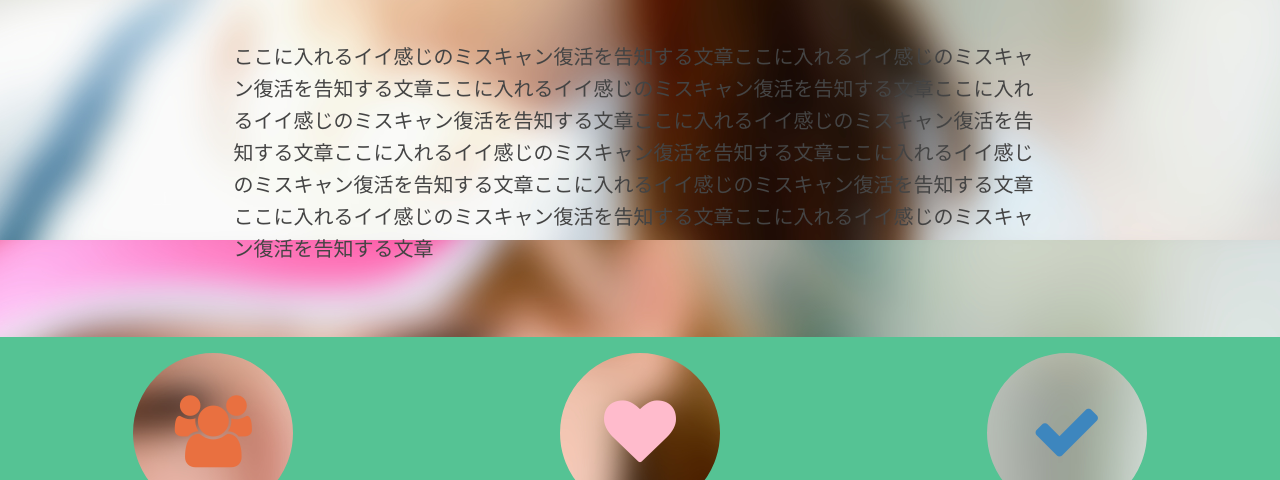
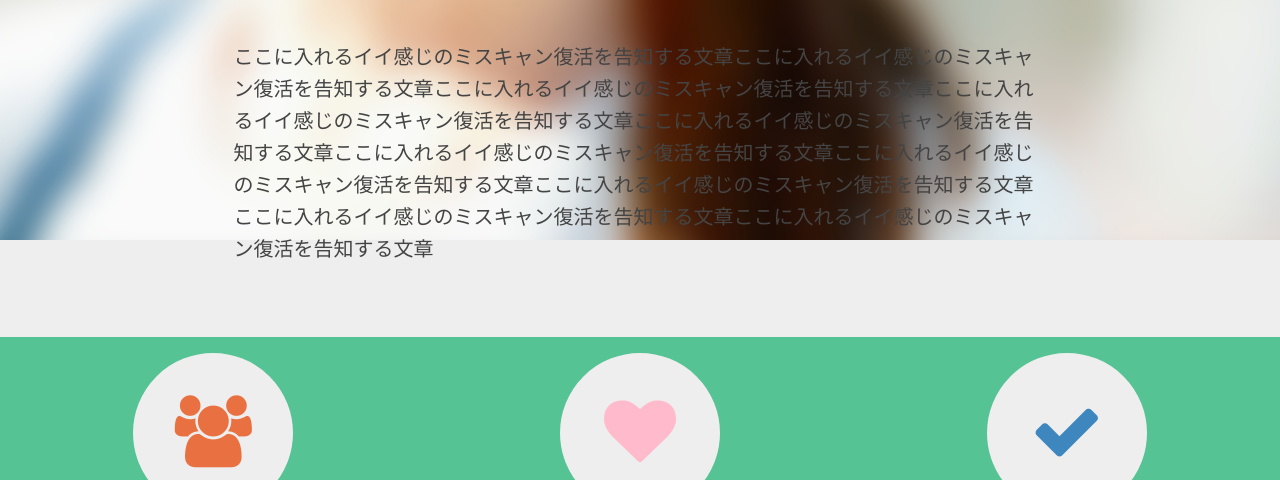
Before and after one commit to endaaman/ms, a Django app: page / in a window 1280 px wide. Shown: the part 560-1040 px from the top of the page. Run offline with Django 3.2, Linux system fonts and the light colour scheme; parts of the project's set-up code (start-up, migrations or seed data) failed here and were passed over.

Commit message:
大幅改修

```diff
--- a/static/css/common.css
+++ b/static/css/common.css
@@ -55,20 +55,26 @@
 html {
   height: 100%;
   background-color: #eeeeee;
-  position: relative;
-  background-attachment: fixed;
-  background-image: url(../img/bg.jpg);
-  background-repeat: no-repeat;
-  background-position: center center;
-  -webkit-background-size: cover;
-  background-size: cover;
-  color: red; }
+  position: relative; }
 
 body {
   font-family: "メイリオ", "Meiryo", "Hiragino Kaku Gothic ProN", "ヒラギノ角ゴ ProN W3";
   height: 100%;
   background-color: transparent;
   font-size: 20px; }
+
+#bg {
+  z-index: -1;
+  position: fixed;
+  top: 0;
+  left: 0;
+  width: 100%;
+  height: 100%;
+  background-image: url(../img/bg.jpg);
+  background-repeat: no-repeat;
+  background-position: center center;
+  -webkit-background-size: cover;
+  background-size: cover; }
 
 .content p {
   line-height: 1.6em;
--- a/static/css/common.sass
+++ b/static/css/common.sass
@@ -8,20 +8,23 @@
     background-color: #eee
     position: relative
 
-    background-attachment: fixed
-    background-image: url(../img/bg.jpg)
-    background-repeat: no-repeat
-    background-position: center center
-    background-size: cover
-
-    color : red
-
-
 body
     font-family: "メイリオ", "Meiryo", "Hiragino Kaku Gothic ProN", "ヒラギノ角ゴ ProN W3"
     height: 100%
     background-color: transparent
     font-size: 20px
+
+#bg
+    z-index: -1
+    position: fixed
+    top: 0
+    left: 0
+    width: 100%
+    height: 100%
+    background-image: url(../img/bg.jpg)
+    background-repeat: no-repeat
+    background-position: center center
+    background-size: cover
 
 .content
     p
```
